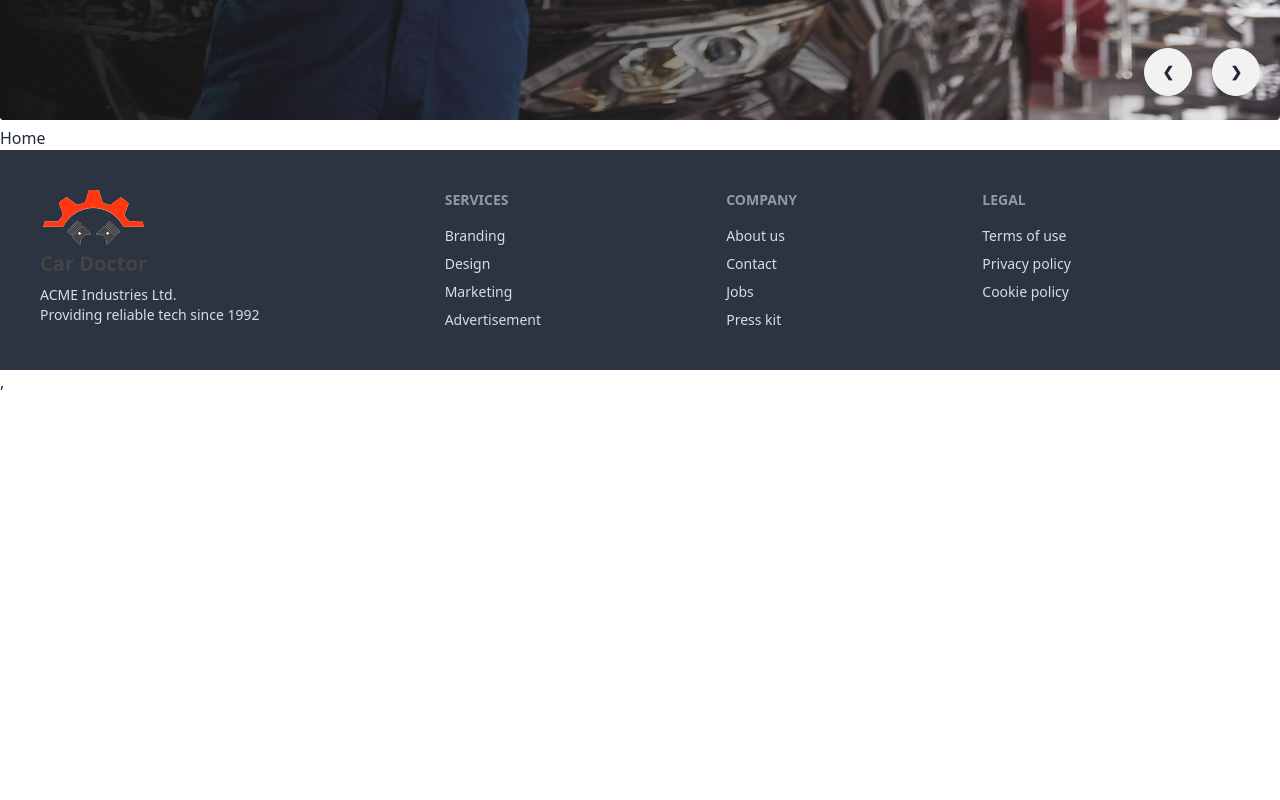
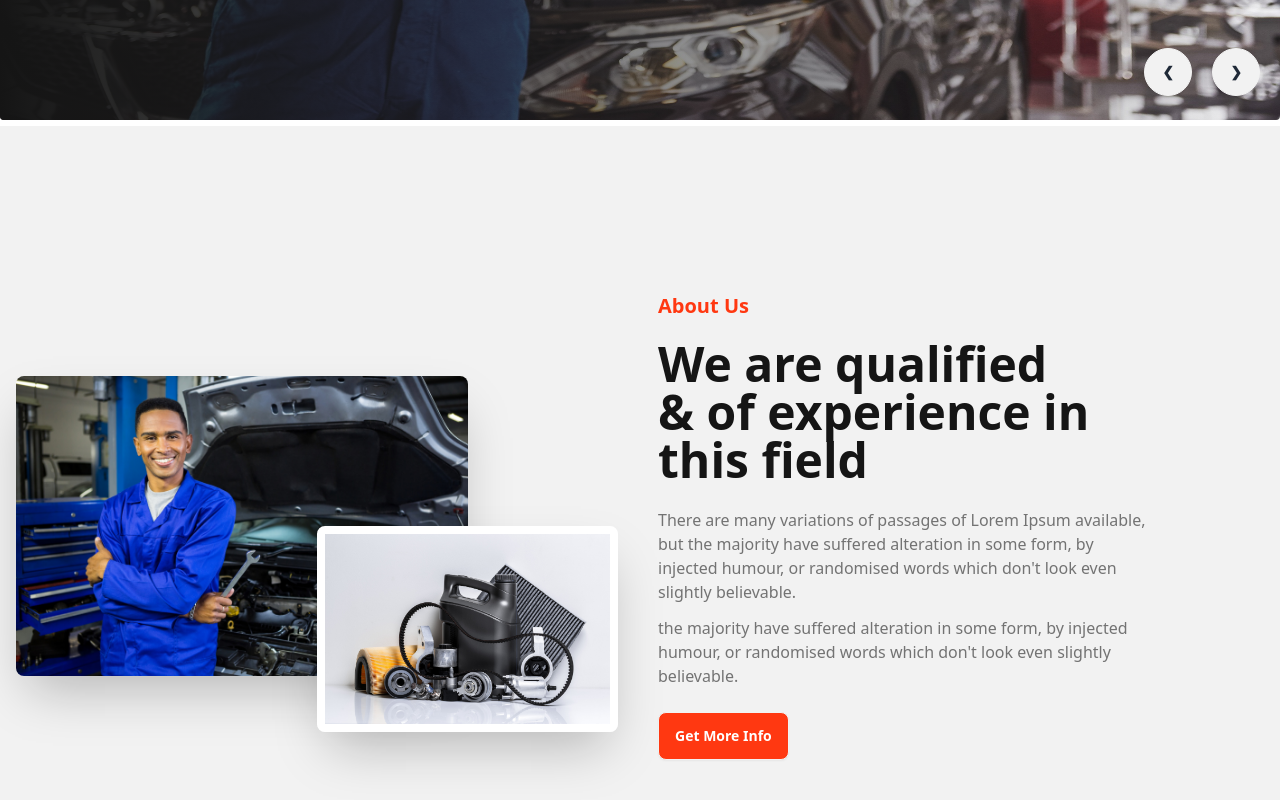
Before and after one commit to Sultana-Razia/car-doctor-client, a React (Vite) app: page / in a window 1280 px wide. Shown: the part 620-1420 px from the top of the page. Before the commit the page ends 1014 px from the top, so only its background shows below. Built offline with nearby package versions, Linux system fonts and the light colour scheme.

Commit message:
Create About section with Image Relative Position

```diff
--- /dev/null
+++ b/src/Pages/Home/About/About.jsx
@@ -0,0 +1,33 @@
+import React from 'react';
+import person from '../../../assets/images/about_us/person.jpg';
+import parts from '../../../assets/images/about_us/parts.jpg';
+
+const About = () => {
+    return (
+        <div className="hero bg-base-200 min-h-screen">
+            <div className="hero-content flex-col gap-10 lg:flex-row">
+                <div className='lg:w-1/2 relative'>
+                    <img
+                        src={person}
+                        className="rounded-lg shadow-2xl w-3/4" />
+                    <img
+                        src={parts}
+                        className="rounded-lg shadow-2xl border-8 border-white w-1/2 absolute left-1/2 top-1/2" />
+                </div>
+                <div className='lg:w-1/2 pr-28'>
+                    <h3 className='text-[#FF3811] text-xl font-bold'>About Us</h3>
+                    <h1 className="text-5xl text-[#151515] mt-5 font-bold">We are qualified <br />  & of experience in this field</h1>
+                    <p className="pt-6 pb-3 text-[#737373]">
+                        There are many variations of passages of Lorem Ipsum available, but the majority have suffered alteration in some form, by injected humour, or randomised words which don't look even slightly believable.
+                    </p>
+                    <p className="pb-6 text-[#737373]">
+                        the majority have suffered alteration in some form, by injected humour, or randomised words which don't look even slightly believable.
+                    </p>
+                    <button className="btn bg-[#FF3811] text-white" >Get More Info</button>
+                </div>
+            </div>
+        </div>
+    );
+};
+
+export default About;
--- a/src/Pages/Home/Home/Home.jsx
+++ b/src/Pages/Home/Home/Home.jsx
@@ -1,11 +1,12 @@
 import React from 'react';
 import Banner from '../Banner/Banner';
+import About from '../About/About';
 
 const Home = () => {
     return (
         <div>
             <Banner></Banner>
-            <h1>Home</h1>
+            <About></About>
         </div>
     );
 };
```
